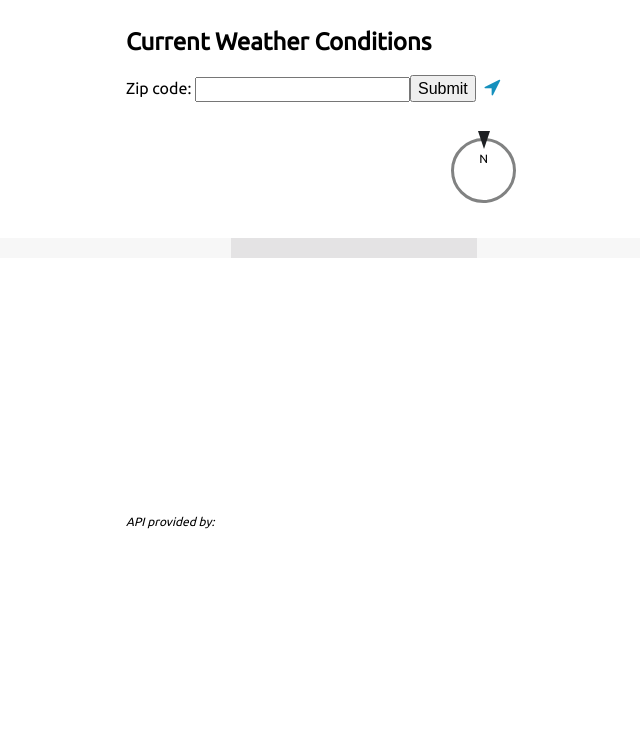
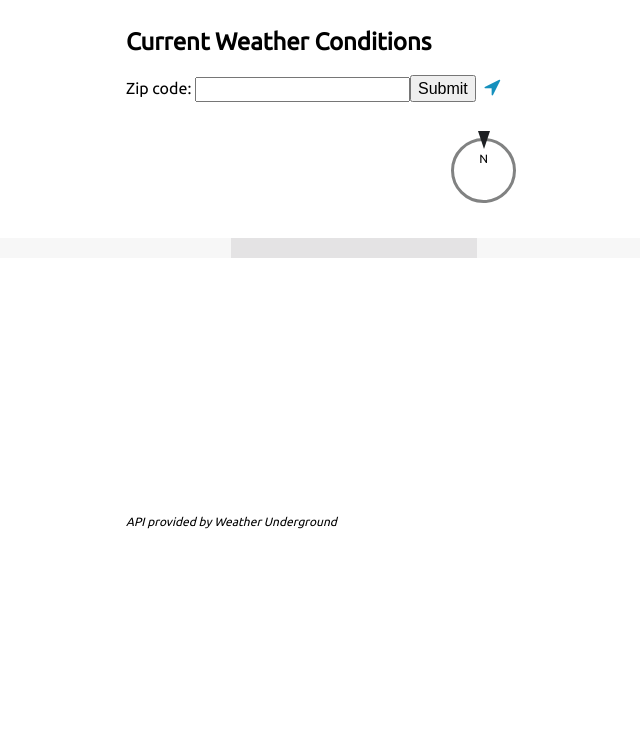
Before and after one commit to Dodenbier-Robbie/dodenbier-robbie.github.io, a PHP site: page /cit261/project.html in a window 1280 px wide. Shown: the top 729 px of the page, without its empty margins (22-662 px from the left). Run offline with PHP 8.4, Linux system fonts and the light colour scheme.

Commit message:
Project HTML

```diff
--- a/cit261/project.html
+++ b/cit261/project.html
@@ -62,7 +62,7 @@
                 <div id="tomorrowText"></div>
             </div>
         </div>
-        <div id="apiInfo">API provided by:
+        <div id="apiInfo">API provided by Weather Underground
             <div id="apiImage"></div>
         </div>
     </body>
--- a/cit261/styles/project.css
+++ b/cit261/styles/project.css
@@ -132,7 +132,7 @@ border-radius: 50%;
 }
 
 #windDir {
-    top: 70px;
+    top: 73px;
     left: 282px;
     position: absolute;
     display: block;
```
